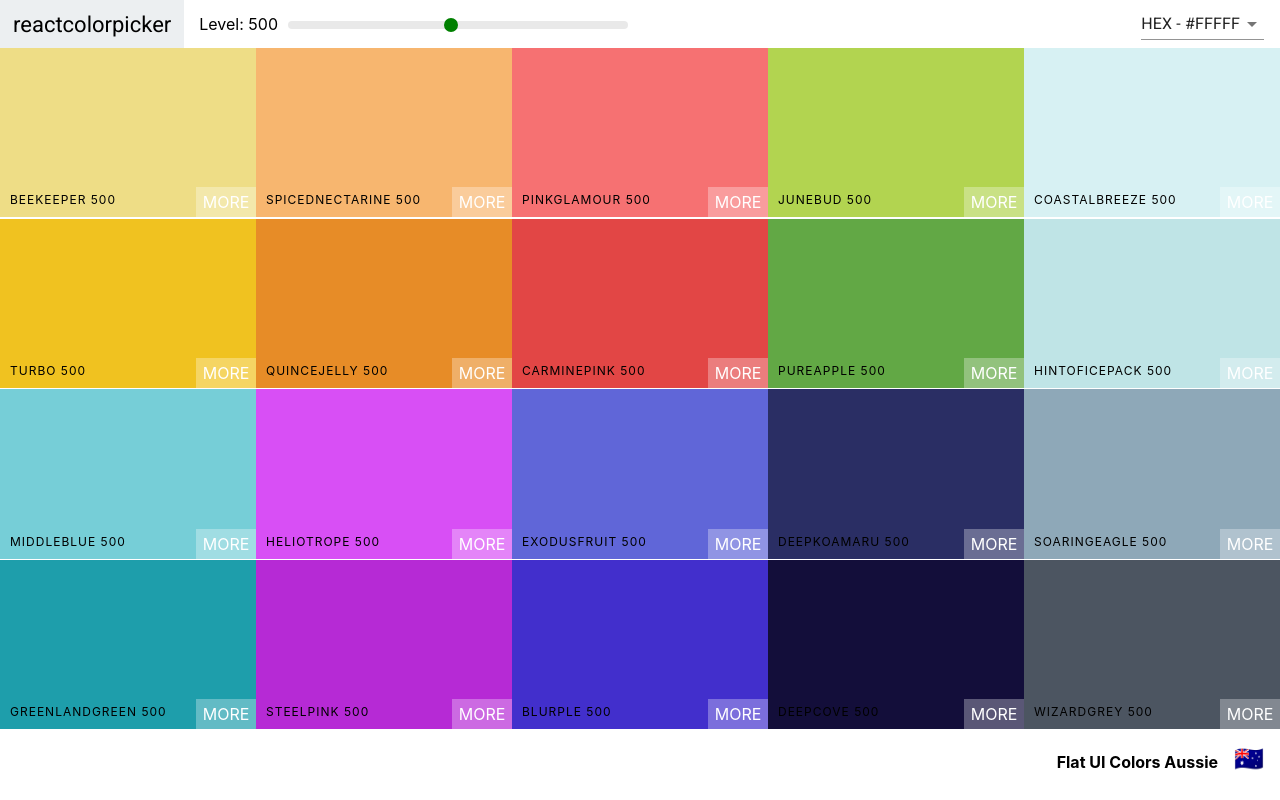
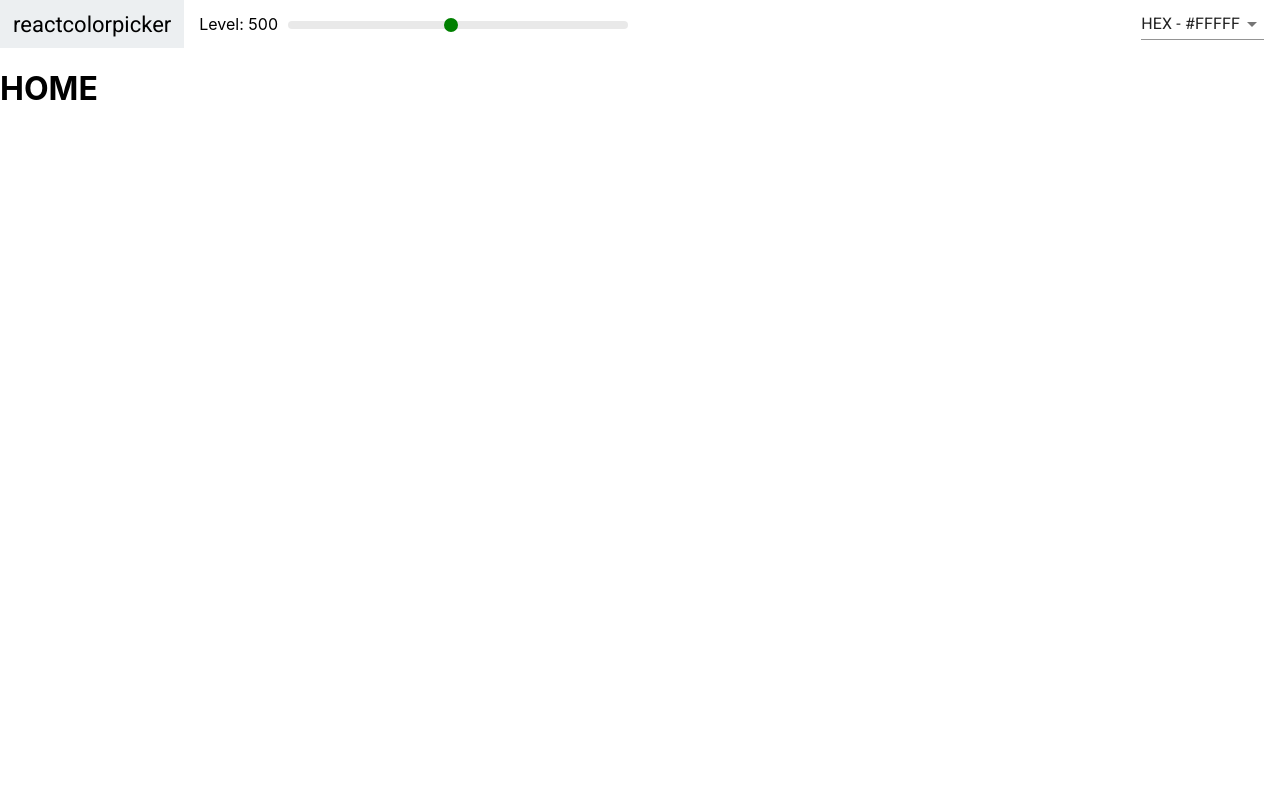
Before and after one commit to omallek07/Colors-Picker-App, a React (Create React App) app: page / in a window 1280 px wide. Built offline with nearby package versions, Linux system fonts and the light colour scheme.

Commit message:
adds react router with palettes

```diff
--- a/package.json
+++ b/package.json
@@ -13,6 +13,7 @@
     "react": "^17.0.2",
     "react-copy-to-clipboard": "^5.0.4",
     "react-dom": "^17.0.2",
+    "react-router-dom": "^6.0.2",
     "react-scripts": "4.0.3",
     "web-vitals": "^1.0.1"
   },
--- a/src/App.js
+++ b/src/App.js
@@ -1,5 +1,6 @@
 import React, { useState } from "react";
 import seedColors from "./seedColors";
+import { Route, Switch } from "react-router-dom";
 import Palette from "./Palette";
 import Navbar from "./Navbar";
 import MaterialSnackbar from "./Material/MaterialSnackbar";
@@ -22,6 +23,10 @@ function App() {
     setLevel(level);
   };
 
+  const findPalette = (id) => {
+    return seedColors.find((palette) => palette.id === id);
+  };
+
   return (
     <div className="App">
       <Navbar
@@ -30,11 +35,20 @@ function App() {
         format={format}
         changeFormatHandler={changeFormatHandler}
       />
-      <Palette
-        level={level}
-        palette={generatePalette(seedColors[4])}
-        format={format}
-      />
+      <Switch>
+        <Route exact path="/" render={() => <h1>HOME</h1>} />
+        <Route
+          exact
+          path="/palette/:id"
+          render={(routeProps) => (
+            <Palette
+              level={level}
+              palette={generatePalette(findPalette(routeProps.match.params.id))}
+              format={format}
+            />
+          )}
+        />
+      </Switch>
       <MaterialSnackbar
         message={`Format is now set to ${format.toUpperCase()}`}
         isOpen={snackbarIsOpen}
--- a/src/index.js
+++ b/src/index.js
@@ -1,14 +1,17 @@
-import React from 'react';
-import ReactDOM from 'react-dom';
-import './index.css';
-import App from './App';
-import reportWebVitals from './reportWebVitals';
+import React from "react";
+import ReactDOM from "react-dom";
+import { BrowserRouter } from "react-router-dom";
+import "./index.css";
+import App from "./App";
+import reportWebVitals from "./reportWebVitals";
 
 ReactDOM.render(
   <React.StrictMode>
-    <App />
+    <BrowserRouter>
+      <App />
+    </BrowserRouter>
   </React.StrictMode>,
-  document.getElementById('root')
+  document.getElementById("root")
 );
 
 // If you want to start measuring performance in your app, pass a function
```
Also changed, not shown: 2 other files (tests, documents, lock files or other folders).
